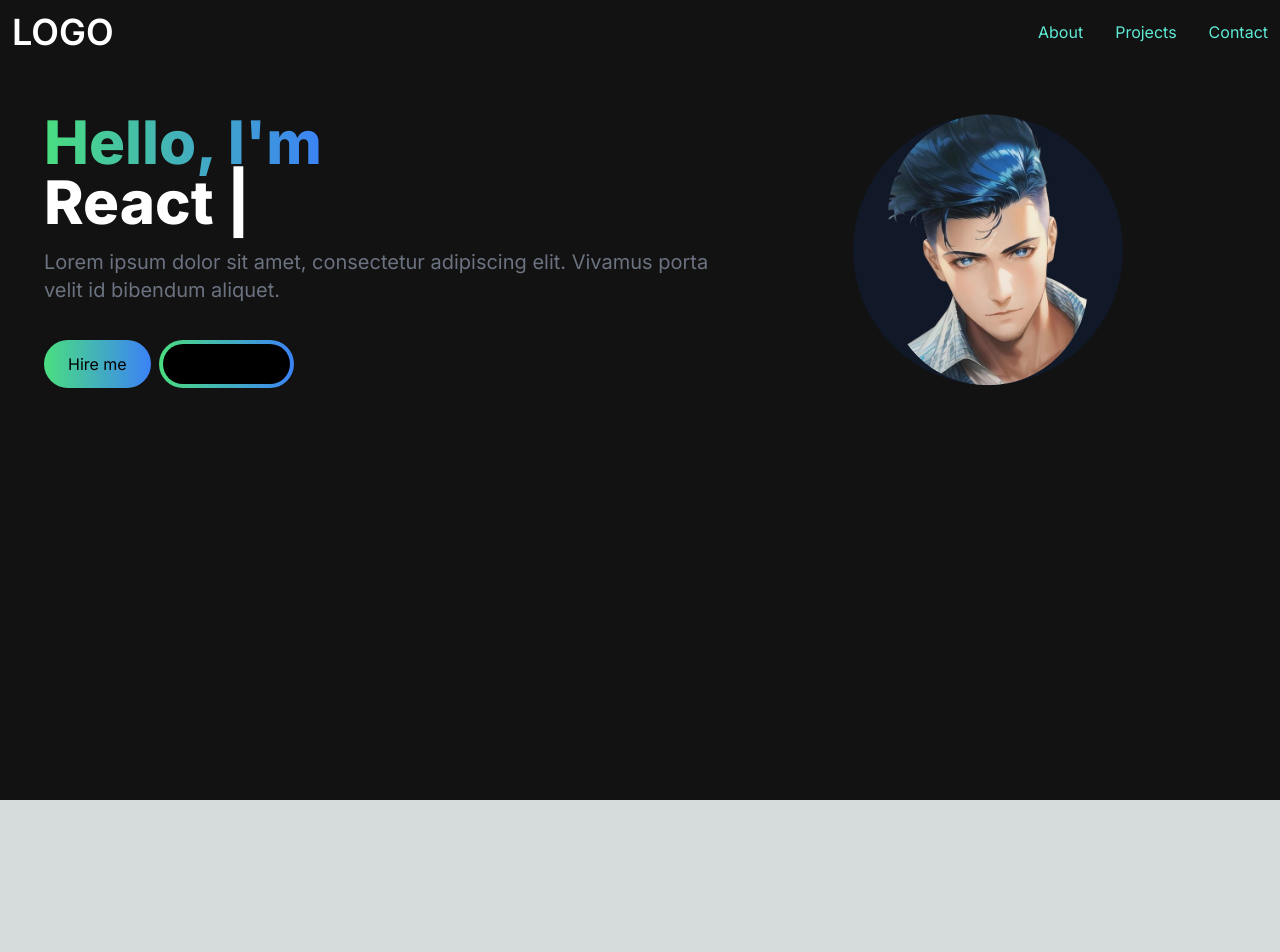
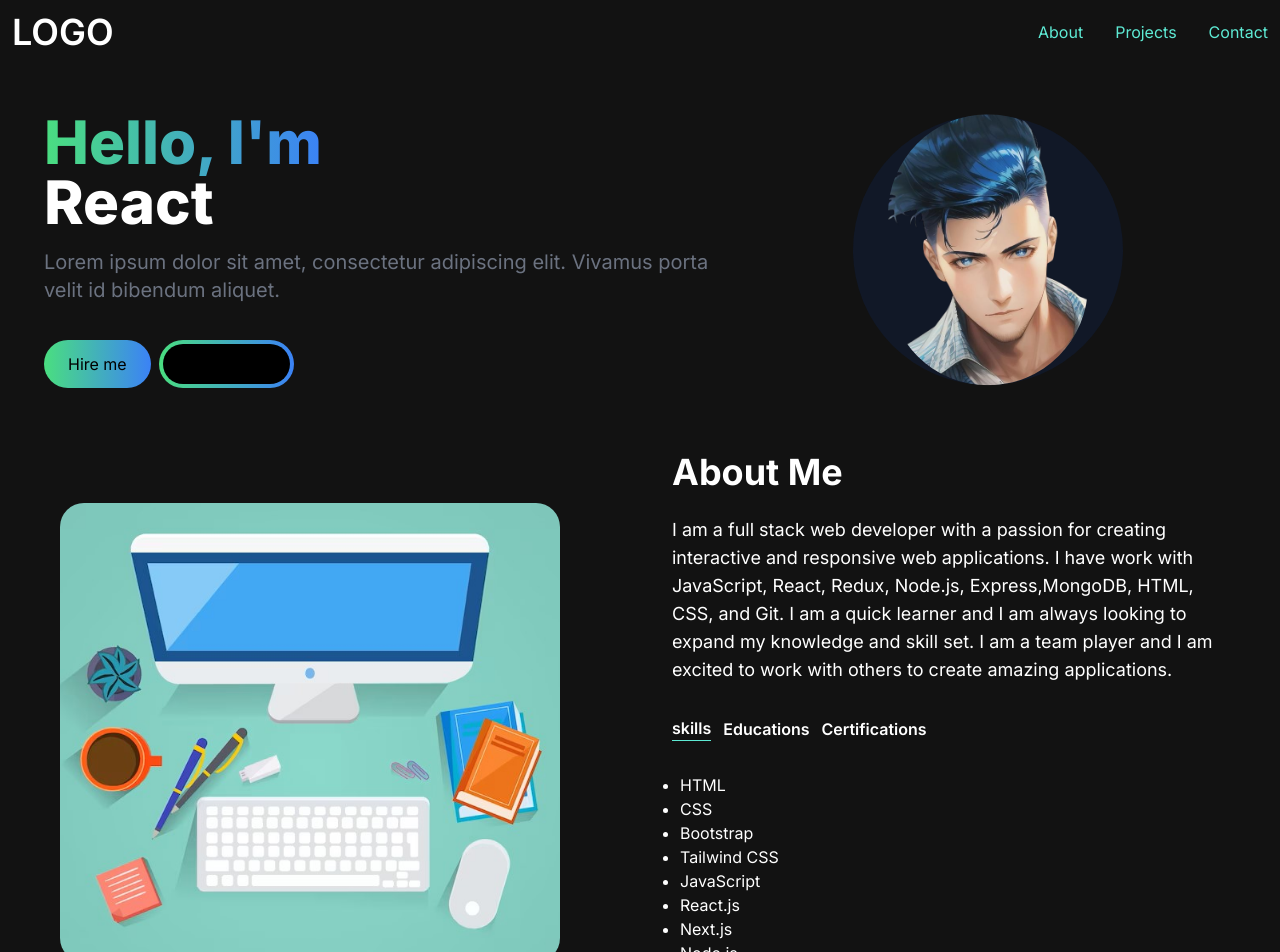
Before and after one commit to Prabakaran0801/Portfolio-Reactjs, a Next.js app: page / in a window 1280 px wide. Shown: the top 952 px of the page. Before the commit the page ends 800 px from the top, so only its background shows below. Built offline with nearby package versions, Linux system fonts and the light colour scheme.

Commit message:
AboutSection

```diff
--- a/app/page.js
+++ b/app/page.js
@@ -1,5 +1,6 @@
 import Navbar from "./src/components/Navbar";
 import HeroSection from "./src/components/HeroSection";
+import AboutSection from "./src/components/AboutSection";
 
 export default function Home() {
   return (
@@ -7,6 +8,7 @@
       <Navbar />
       <div className="container mt-24 mx-auto  px-11 py-4">
         <HeroSection />
+        <AboutSection />
       </div>
     </main>
   );
--- /dev/null
+++ b/app/src/components/AboutSection.jsx
@@ -0,0 +1,105 @@
+"use client";
+import React, { useTransition, useState } from "react";
+import TabButton from "./TabButton";
+import Image from "next/image";
+
+const TAB_DATA = [
+  {
+    title: "Skills",
+    id: "skills",
+    content: (
+      <ul className="list-disc pl-2">
+        <li>HTML</li>
+        <li>CSS</li>
+        <li>Bootstrap</li>
+        <li>Tailwind CSS</li>
+        <li>JavaScript</li>
+        <li>React.js</li>
+        <li>Next.js</li>
+        <li>Node.js</li>
+        <li>Express</li>
+        <li>MongoDB</li>
+      </ul>
+    ),
+  },
+  {
+    title: "Education",
+    id: "education",
+    content: (
+      <ul className="list-disc pl-2">
+        <li>Bachlore of Bussiness Administration (BBA)</li>
+        <li>MERN-Stack</li>
+      </ul>
+    ),
+  },
+  {
+    title: "Certifications",
+    id: "certifications",
+    content: (
+      <ul className="list-disc pl-2">
+        <li>ETHER Info Tech-Course completion</li>
+        <li>ETHER Info Tech-Internship</li>
+      </ul>
+    ),
+  },
+];
+
+const AboutSection = () => {
+  const [tab, setTab] = useState("skills");
+  const [isPending, startTransition] = useTransition();
+
+  const handleTabChange = (id) => {
+    startTransition(() => {
+      setTab(id);
+    });
+  };
+  return (
+    <section className="text-white">
+      <div className="md:grid md:grid-cols-2 gap-8 items-center py-8 px-4 xl:gap-16 sm:py-16 xl:py-16">
+        <Image
+          src="/images/about-image.jpg"
+          alt="about-img"
+          className=" rounded-3xl"
+          height={500}
+          width={500}
+        />
+        <div className="mt-4 md:mt-0 text-left flex flex-col h-full">
+          <h2 className="text-4xl font-bold text-white mb-4"> About Me</h2>
+          <p className="text-base mt-2 lg:text-lg">
+            I am a full stack web developer with a passion for creating
+            interactive and responsive web applications. I have work with
+            JavaScript, React, Redux, Node.js, Express,MongoDB, HTML, CSS, and
+            Git. I am a quick learner and I am always looking to expand my
+            knowledge and skill set. I am a team player and I am excited to work
+            with others to create amazing applications.
+          </p>
+          <div className="flex flex-row justify-start mt-8">
+            <TabButton
+              selectTab={() => handleTabChange("skills")}
+              active={tab === "skills"}
+            >
+              skills
+            </TabButton>
+            <TabButton
+              selectTab={() => handleTabChange("education")}
+              active={tab === "education"}
+            >
+              Educations
+            </TabButton>
+            <TabButton
+              selectTab={() => handleTabChange("certifications")}
+              active={tab === "certifications"}
+            >
+              Certifications
+            </TabButton>
+          </div>
+          <div className="mt-8">
+            {TAB_DATA.find((t) => t.id === tab).content}
+          </div>
+        </div>
+      </div>
+    </section>
+  );
+};
+
+export default AboutSection;
--- a/app/src/components/HeroSection.jsx
+++ b/app/src/components/HeroSection.jsx
@@ -51,10 +51,10 @@
         </div>
 
         <div className="col-span-5 place-self-center mt-4 pr-30 lg:mt-0">
-          <div className="rounded-full bg-gray-900 w-[270px] h-[270px] lg:w-[270px] lg:h-[270px] relative pr-24 ">
+          <div className="rounded-full bg-gray-900 w-[250px] h-[250px] lg:w-[270px] lg:h-[270px] relative pr-24 ">
             <img
               src="/images/hero-image.png"
-              height={300}
+              height={250}
               width={200}
               className="absolute rounded-full transform -translate-x-1/2 -translate-y-1/2 top-1/2 left-1/2 "
             />
--- /dev/null
+++ b/app/src/components/TabButton.jsx
@@ -0,0 +1,16 @@
+import React from "react";
+
+const TabButton = ({ active, selectTab, children }) => {
+  const buttonClasses = active
+    ? "text-white border-b border-teal-300"
+    : "text-text-gray-500";
+  return (
+    <button onClick={selectTab}>
+      <p className={`mr-3 font-semibold hover:text:white ${buttonClasses}`}>
+        {children}
+      </p>
+    </button>
+  );
+};
+
+export default TabButton;
```
Also changed, not shown: public/images/about-image.jpg (added).
